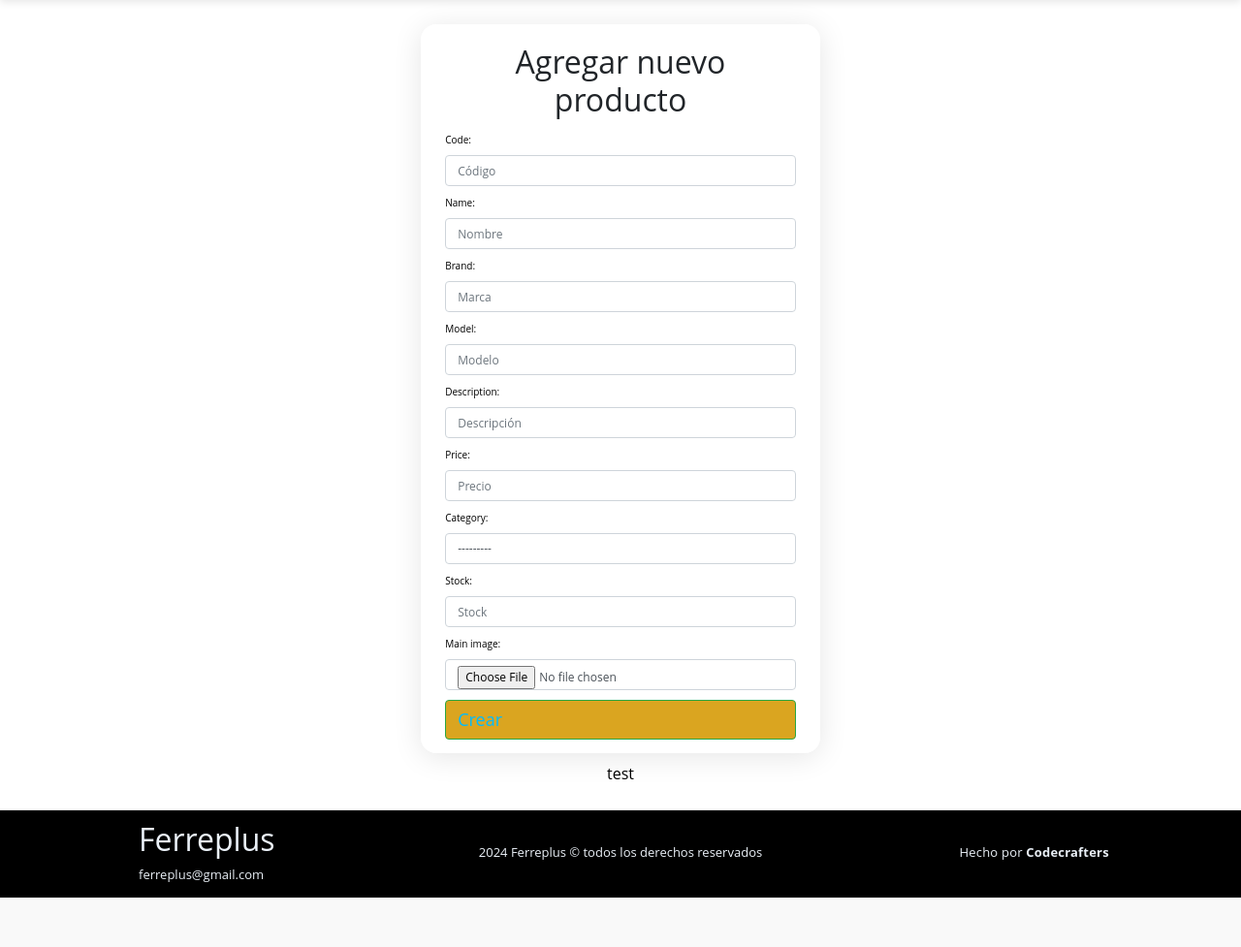
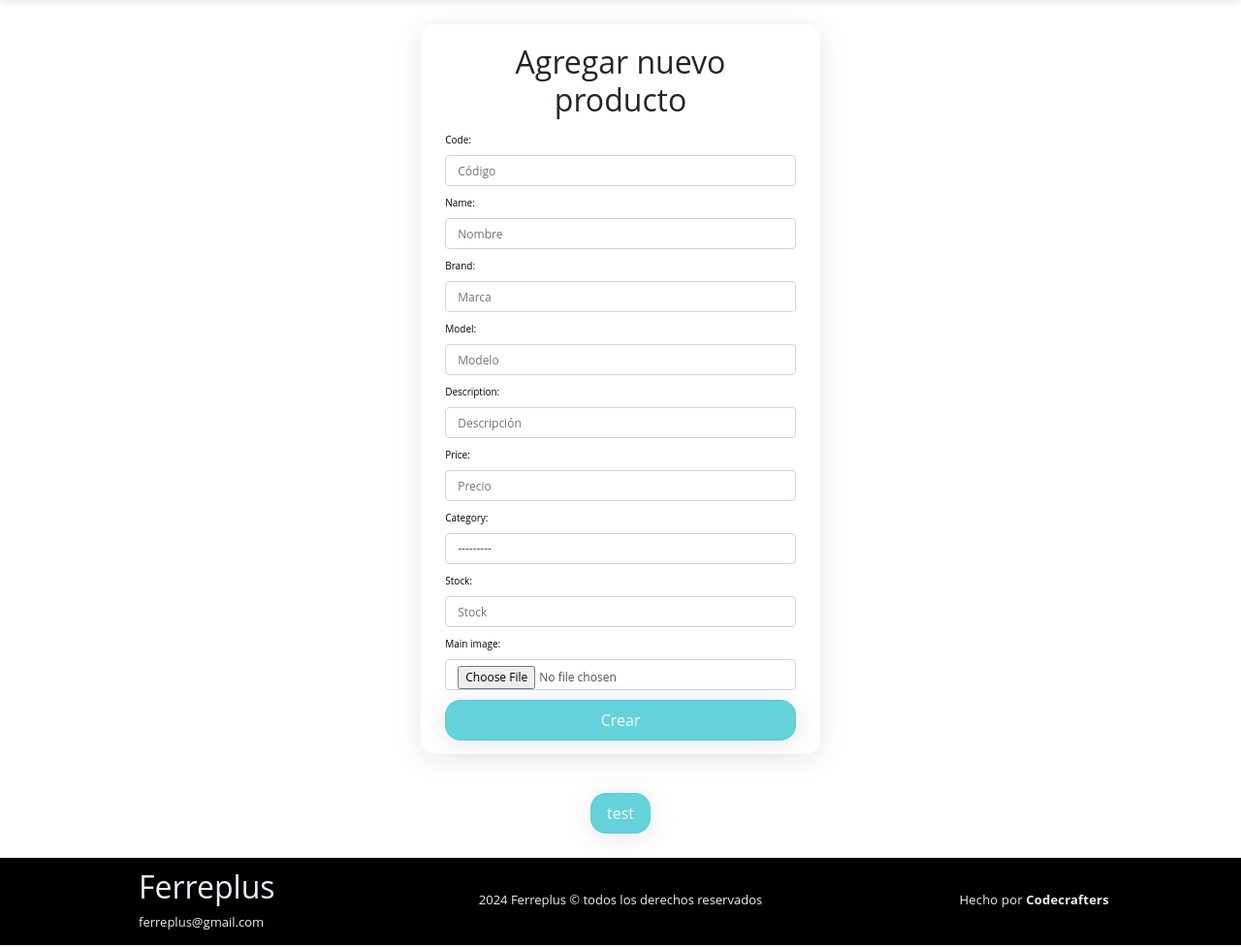
Before and after one commit to codecrafters-is2/ferreplus_django, a Django app: page /catalog/create/ in a window 1280 px wide. Shown: the part 66-1043 px from the top of the page at 97% size. Before the commit the page ends 992 px from the top, so only its background shows below. Run offline with Django 5.2, Linux system fonts and the light colour scheme; data that the repository does not hold is empty; parts of the project's set-up code (start-up, migrations or seed data) failed here and were passed over; some libraries are stand-ins or nearby versions; some web fonts are replaced.

Commit message:
Images form toggle

```diff
--- a/catalogo/templates/components/product_images_form.html
+++ b/catalogo/templates/components/product_images_form.html
@@ -2,6 +2,7 @@
 
 <style>
   .images-widget-container {
+    width: 100%;
     display: flex;
     flex-direction: column;
     gap: 0.5rem;
@@ -16,13 +17,14 @@
 
   .image-preview-container img {
     width: 100%;
+    border-radius: 12px;
   }
 
   .images-upload-form {
     display: flex;
     flex-direction: column;
     align-items: center;
-    gap: 2px;
+    gap: 0.5rem;
     font-size: 12px;
   }
 
@@ -42,10 +44,6 @@
   window.addEventListener('DOMContentLoaded', () => {
     const imageInput = document.getElementById("id_image");
     const imagePreviewDisplay = document.getElementById("current-image-preview");
-
-
-          productCodeParamSender = document.getElementById("product-code");
-      console.log(productCodeParamSender.dataset.productCode);
 
     imageInput.addEventListener("change", () => {
       const [imgFile] = imageInput.files;
@@ -75,7 +73,8 @@
         });
 
         if (response.ok) {
-          alert("Salió bien!!!!!!!")
+          alert("Imagen subida");
+          imagesUploadForm.reset();
         } else {
           alert("Algo malio sal");
         }
@@ -97,9 +96,9 @@
     <p style="width: 100%; text-align: center;">Previsualización</p>
   </div>
   <form class="images-upload-form" data-submit-url="{{ submit_url }}" id="images-form">
-    {{ csrf_token }}
+    {% csrf_token %}
     {{ image_form }}
-    <button type="submit">
+    <button type="submit" style="margin-top: 2rem;">
       agregar
     </button>
   </form>
--- a/catalogo/templates/product_create.html
+++ b/catalogo/templates/product_create.html
@@ -11,9 +11,41 @@
         display: flex;
         flex-direction: column;
         align-items: center;
+        justify-content: center;
         padding: 2% 2%;
         transition: all 500ms ease-in;
         overflow: hidden;
+        gap: 1rem;
+    }
+
+    .product-creation-container a {
+      width: 100%;
+      text-decoration: none;
+    }
+
+    .product-creation-container button {
+      display: flex;
+      flex-direction: row;
+      gap: 10px;
+      align-items: center;
+      justify-content: center;
+      background: rgba(47, 195, 205, 0.74);
+      border-radius: 16px;
+      box-shadow: 0 4px 30px rgba(0, 0, 0, 0.1);
+      backdrop-filter: blur(14.1px);
+      -webkit-backdrop-filter: blur(14.1px);
+      border: 1px solid rgba(47, 195, 205, 0.28);
+      padding: 0.5rem 1rem;
+      transition: all 300ms ease;
+      white-space: nowrap;
+      color: #FAFAFA;
+      width: 100%;
+      text-align: center;
+    }
+
+    .product-creation-container button:hover {
+      opacity: 0.8;
+      transform: scale(1.01);
     }
 
     .form-wrapper {
@@ -36,17 +68,6 @@
       transition: all 300ms ease-in;
     }
 
-    .creation-form button {
-      width: 100%;
-      text-align: center;
-      font-size: 18px;
-      color: rgb(0, 187, 255);
-      display: flex;
-      flex-direction: column;
-      gap: 1rem;
-      background-color: goldenrod;
-    }
-
     .creation-form div {
         padding: none;
     }
@@ -138,7 +189,23 @@
           alert(err);
         }
       })
-    })
+
+      const toggleImagesButton = document.getElementById("images-toggle");
+      toggleImagesButton.addEventListener("click", () => {
+        // Toggle para el form de agregar imágenes adicionales
+        const imagesFormWrapper = document.getElementById("images-form-wraper");
+        if (imagesFormWrapper.classList.contains("images-display")) {
+          imagesFormWrapper.classList.remove("images-display");
+          imagesFormWrapper.classList.remove("images-show");
+          toggleImagesButton.style.opacity = 0.5;
+        } else {
+          imagesFormWrapper.classList.add("images-display");
+          setTimeout(() => imagesFormWrapper.classList.add("images-show"), 100);
+          toggleImagesButton.style.opacit = 0.5;
+        }
+      })
+
+    });
   </script>
 
   <div class="product-creation-container" id="product-creation-container">
```
Also changed, not shown: other parts of catalogo/templates/product_create.html (+46 -5 lines).
